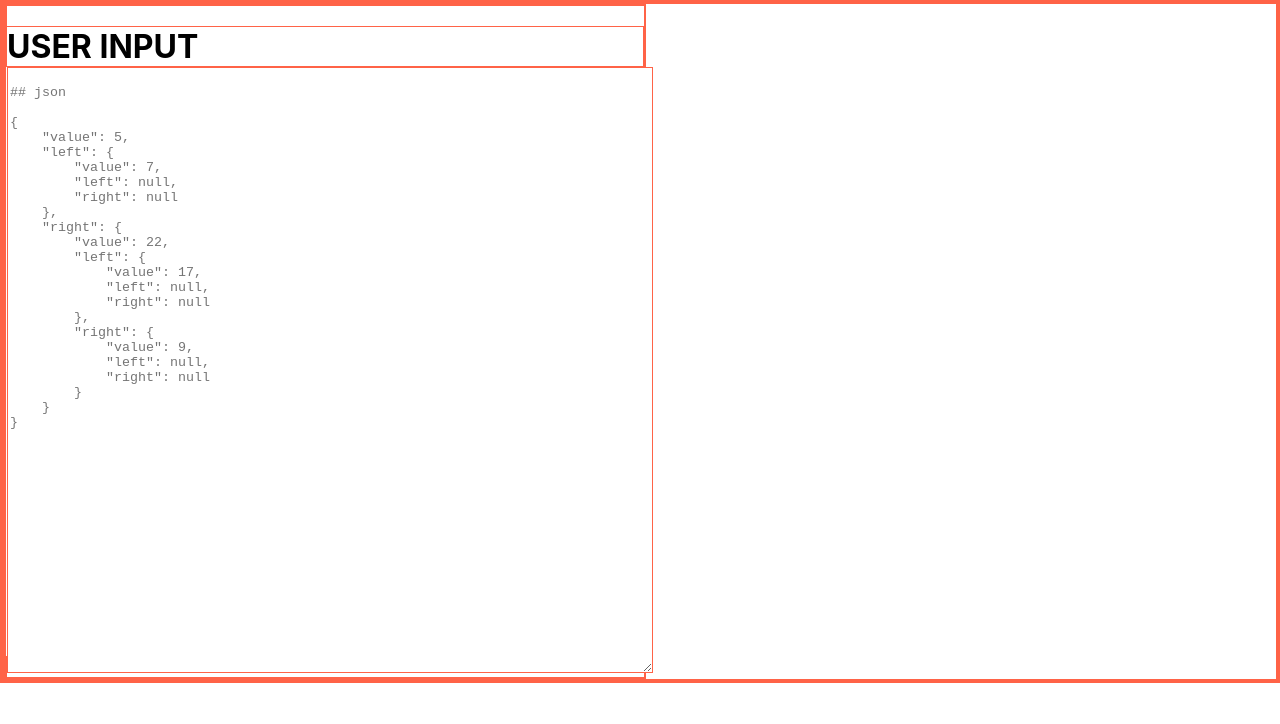
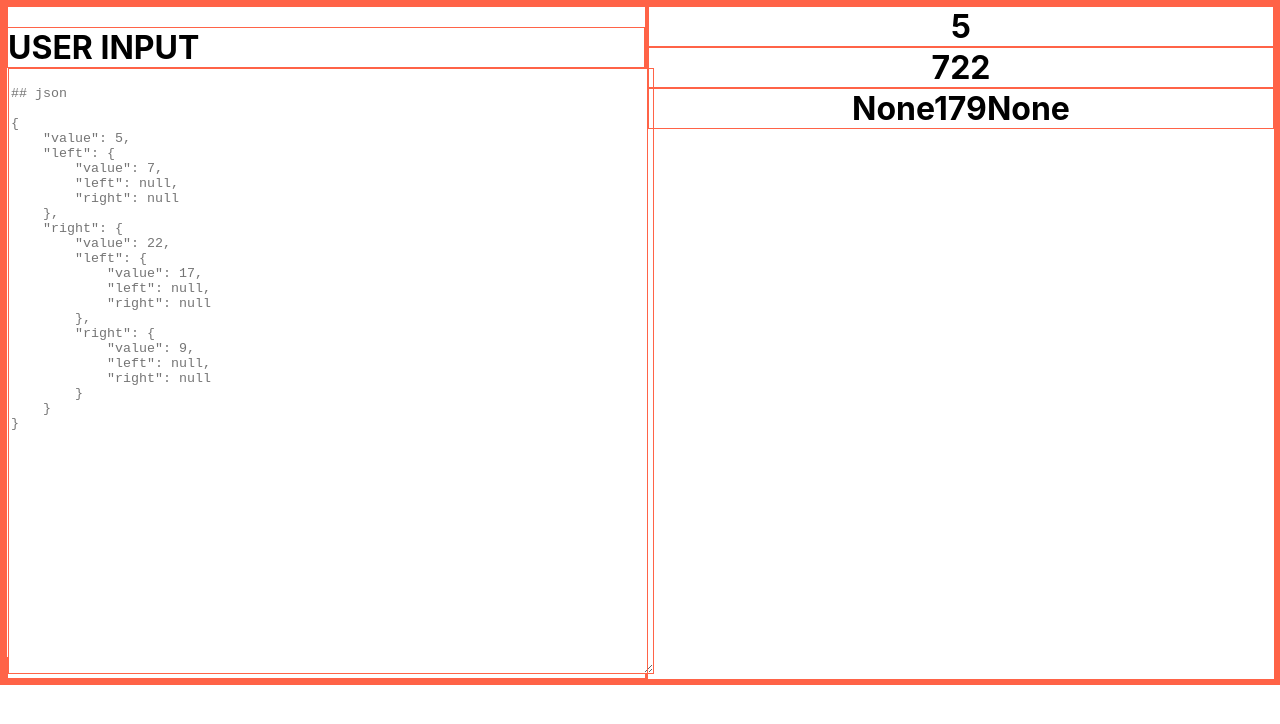
Before and after one commit to mattcanavan/visualize-binary-tree-from-json, a React (Create React App) app: page / in a window 1280 px wide. Shown: the top 724 px of the page. Built offline with nearby package versions, Linux system fonts and the light colour scheme.

Commit message:
saving progress. working on drawing tree.

```diff
--- a/src/App.css
+++ b/src/App.css
@@ -2,3 +2,8 @@
   margin: 0;
   border: 1px tomato solid;
 }
+
+.App__flexcontainer {
+  display: flex;
+  flex-direction: row;
+}
--- a/src/App.js
+++ b/src/App.js
@@ -3,10 +3,11 @@ import './App.css';
 
 /// COMPONENTS ///
 import InputForm from './components/InputForm.js';
+import DisplayTree from './components/DisplayTree.js'
 
 
 function App() {
-  /// INITIAL STATE (GLOBAL) ///
+  /// INITIAL STATE ///
   const [userInput, setUserInput] = React.useState({
     userInput: JSON.parse(`{
     "value": 5,
@@ -30,10 +31,10 @@ function App() {
     }
 }`),
   });
+  const [finishedTree, setFinishedTree] = React.useState();
   const [output, setOutput] = React.useState();
 
   /// HELPER FUNCTIONS ///
-
   // Build Tree from (already parsed) JSON
   class Tree {
     constructor(value) {
@@ -62,41 +63,72 @@ function App() {
   }
 
   // Build OUTPUT Array
-  // function bread_first_traversal(tree){
+  function bread_first_traversal(tree){
 
-  //   // catch null case
-  //   if (tree === null){
-  //     return null
-  //   }
+    // catch null case
+    if (tree === null){
+      return null
+    }
 
-  //   const results = [];
-  //   const queue = [];
-  //   queue.append(tree);
+    const results = [];
+    const queue = [];
+    queue.push(tree);
 
-  //   while (queue.length > 0) {
-  //     let node = queue.pop(0);
+    while (queue.length > 0) {
+      let node = queue.shift();
 
-  //     if (node === "None") {
-  //       results.append("None")
-  //       continue
-  //     } else {
-  //       results.append(node.value)
-  //     }
+       //unsure how to fix this bug
+      if (node === undefined){
+        break
+      }
 
-  //     if (node.left === null)
+      if (node === "None") {
+        results.push("None")
+        continue
+      } else {
+        results.push(node.value)
+      }
 
-  //   }
-  // }
+      // check left
+      if (node.left === null) {
+        queue.push("None")
+      } else{
+        queue.push(node.left)
+      }
+
+      // check right
+      if (node.right === null) {
+        queue.push("None")
+      } else{
+        queue.push(node.right)
+      }
+    }
+    return results
+  }
 
   // useEFFECT
   // 1. build tree on any changes to userInput field
   React.useEffect(() => {
-    console.log("useEffect..", build_tree_from_json(userInput.userInput));
+    let data = build_tree_from_json(userInput.userInput);
+    setFinishedTree(data)
+    console.log("finishedTree...", finishedTree)
   }, [userInput]);
+
+  // 2. build bread_first array
+  React.useEffect( () => {
+    let data = bread_first_traversal(finishedTree)
+    setOutput(data)
+    console.log("finished breadth search...", output)
+  }, [finishedTree])
+
 
   return (
     <div className="App">
+      <div className="App__flexcontainer">
       <InputForm setUserInput={setUserInput} userInput={userInput} />
+
+      <DisplayTree breadth_first_trav_array={output} />
+      </div>
     </div>
   );
 }
--- /dev/null
+++ b/src/components/DisplayTree.css
@@ -0,0 +1,4 @@
+.output__container {
+    width: 50vw;
+    text-align: center;
+}
--- a/src/components/TreeDisplayed.js
+++ b/src/components/DisplayTree.js
@@ -1,4 +1,7 @@
 import React from 'react';
+
+/// STYLE
+import './DisplayTree.css';
 
 
 // EXAMPLE INITAL STATE
@@ -60,13 +63,26 @@ import React from 'react';
 //   }
 // }
 
-export default function TreeDisplayed() {
+export default function DisplayTree(props) {
+
+    /// PROPS ///
+    const { breadth_first_trav_array } = props;
 
     // HELPER FUNCTIONS
+    function draw_tree(arrayIn){
+
+    }
+
+    /// Display nothing if data hasnt loaded
+    if (!breadth_first_trav_array){
+        return null
+    }
 
     return (
-        <div>
-
+        <div className="output__container">
+            <h1>{breadth_first_trav_array.slice(0,1)}</h1>
+            <h1>{breadth_first_trav_array.slice(1,3)}</h1>
+            <h1>{breadth_first_trav_array.slice(4,8)}</h1>
         </div>
     )
 }
--- a/src/components/InputForm.css
+++ b/src/components/InputForm.css
@@ -1,4 +1,4 @@
-.container {
+.input__container {
     width: 50vw;
 }
 
--- a/src/components/InputForm.js
+++ b/src/components/InputForm.js
@@ -35,7 +35,7 @@ export default function InputForm(props) {
     const { userInput, setUserInput } = props
 
     return (
-      <div className="container">
+      <div className="input__container">
         <form>
           <label>
             <h1>USER INPUT</h1>
```
